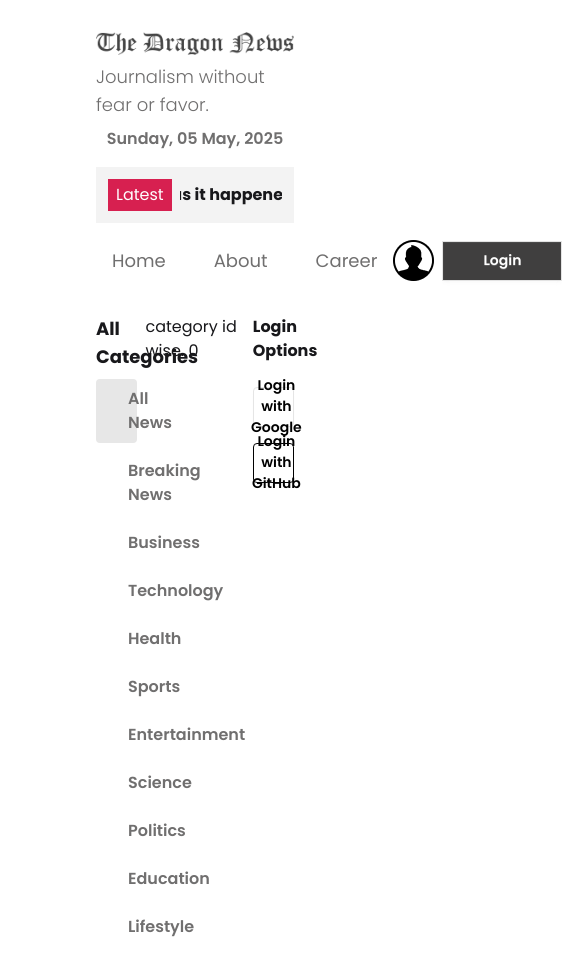
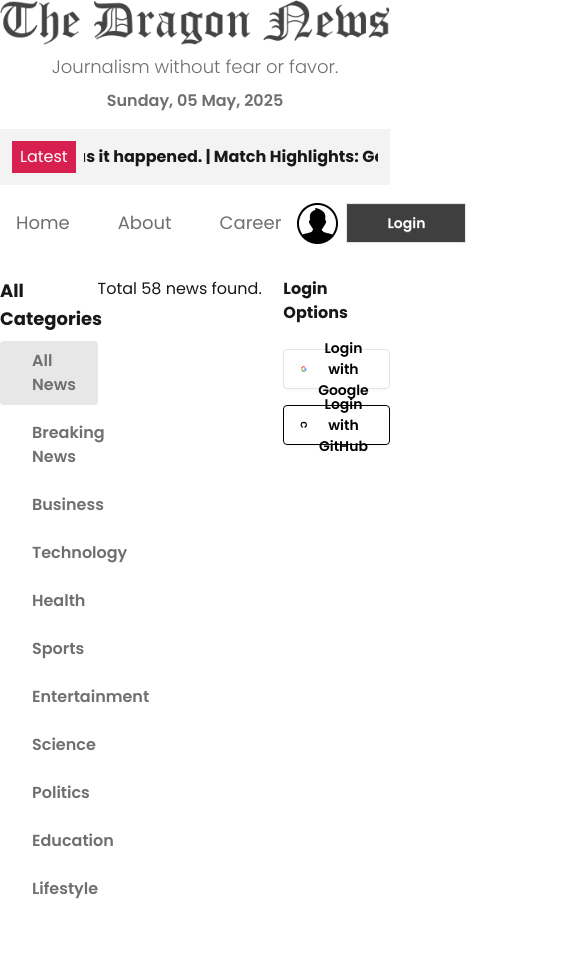
Before and after one commit to AKToran/web-day-88-dragon-news-network, a React (Vite) app: page /category/0 in a window 390 px wide. Shown: the top 974 px of the page, 562 px wide, since content can reach past the window. After the commit the page ends 909 px from the top, so only its background shows below. Built offline with nearby package versions, Linux system fonts and the light colour scheme.

Commit message:
load news data and filter based on category

```diff
--- a/src/App.css
+++ b/src/App.css
@@ -4,3 +4,9 @@
   margin: 0 auto;
   padding: 2em 6em;
 }
+
+@media screen and (max-width: 768px) {
+  #root{
+    padding: 0px;
+  }
+}
--- a/src/Layouts/HomeLayout.jsx
+++ b/src/Layouts/HomeLayout.jsx
@@ -20,13 +20,13 @@ const HomeLayout = () => {
       </header>
 
       <main className="mt-8 grid grid-cols-12">
-        <aside className="left-aside col-span-3 w-10/12">
+        <aside className="left-aside col-span-3 lg:w-10/12">
           <LeftAside />
         </aside>
         <section className="child-component col-span-6">
           <Outlet />
         </section>
-        <aside className="right-aside col-span-3 w-10/12 justify-self-end">
+        <aside className="right-aside col-span-3 lg:w-10/12 justify-self-end">
           <RightAside/>
         </aside>
       </main>
--- a/src/Routes/router.jsx
+++ b/src/Routes/router.jsx
@@ -9,8 +9,16 @@ const router = createBrowserRouter([
     path:'/',
     Component: HomeLayout,
     children: [
-      { index: true, Component: Home },
-      { path:"/category/:id", Component: CategoryNews }
+      {
+        index: true,
+        Component: Home
+      },
+      {
+        path:"/category/:id",
+        Component: CategoryNews,
+        hydrateFallbackElement: <span className="loading loading-dots loading-xl"></span>,
+        loader: ()=> fetch("/news.json"),
+      }
     ]
   },
   {
--- a/src/pages/CategoryNews.jsx
+++ b/src/pages/CategoryNews.jsx
@@ -1,12 +1,29 @@
-import React from 'react';
-import { useParams } from 'react-router';
+import React, { useEffect, useState } from "react";
+import { useLoaderData, useParams } from "react-router";
 
 const CategoryNews = () => {
   const { id } = useParams();
+  const [categoryNews, setCategoryNews] = useState([]);
+
+  const data = useLoaderData();
+
+  useEffect(() => {
+    if (id == 0) {
+      setCategoryNews(data);
+    } else if (id == 1) {
+      const filteredNews = data.filter(
+        (news) => news.others.is_today_pick == true
+      );
+      setCategoryNews(filteredNews);
+    } else {
+      const filteredNews = data.filter((news) => news.category_id == id);
+      setCategoryNews(filteredNews);
+    }
+  }, [id, data]);
 
   return (
     <div>
-      category id wise. {id}
+      <h2>Total {categoryNews.length} news found.</h2>
     </div>
   );
 };
```
